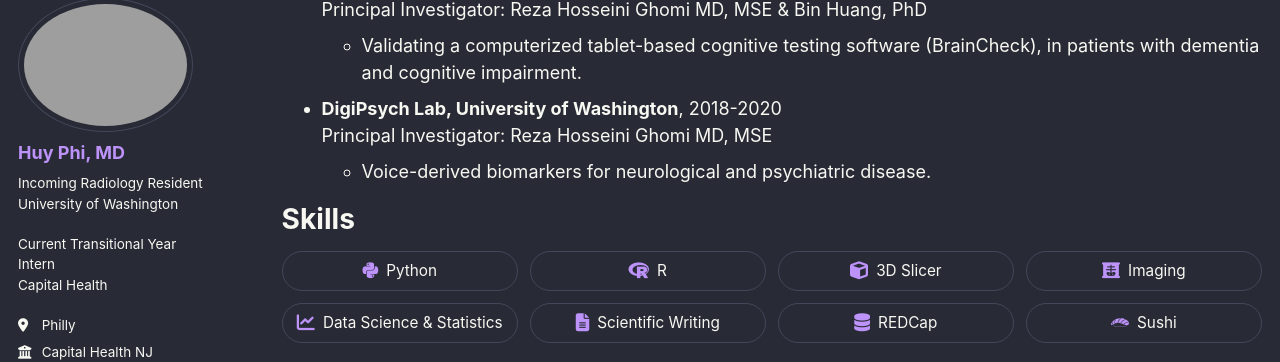
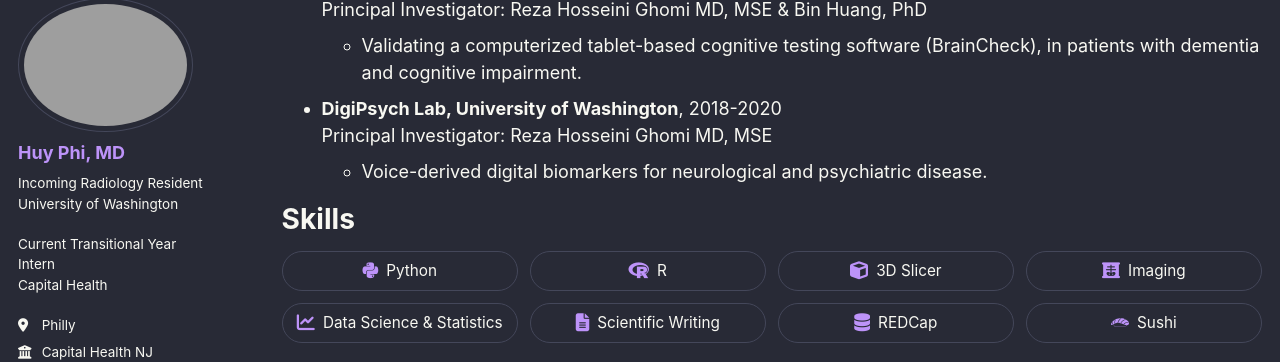
Before and after one commit to huyphi/huyphi.github.io, a Jekyll site: the page built from _pages/cv.md, in a window 1280 px wide and 900 px high, scrolled down 721 px. Shown: the part 99-461 px from the top of the window. Built offline with Jekyll 4.4.1, drawn with Linux system fonts in a browser that asks for light colours; a style sheet for code colours, icons or effects is not loaded.

Commit message:
Update cv.md

```diff
--- a/_pages/cv.md
+++ b/_pages/cv.md
@@ -39,7 +39,7 @@ Research Experience
 
 * **DigiPsych Lab, University of Washington**, 2018-2020\
   Principal Investigator: Reza Hosseini Ghomi MD, MSE
-  * Voice-derived biomarkers for neurological and psychiatric disease.
+  * Voice-derived digital biomarkers for neurological and psychiatric disease.
 
 Skills
 ======
```
